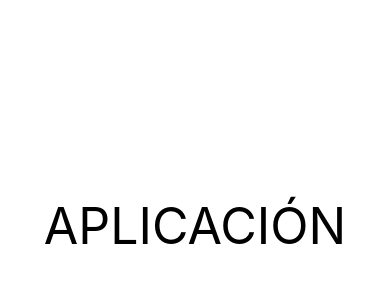
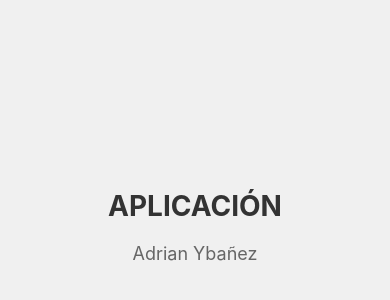
Before and after one commit to jritsqmet/app-mov2-temp, a React Native app: screen / in a window 390 px wide. Shown: the part 196-496 px from the top of the page. Built offline with nearby package versions, Linux system fonts and the light colour scheme.

Commit message:
Actualizacion

```diff
--- a/App.tsx
+++ b/App.tsx
@@ -4,8 +4,8 @@ import { StyleSheet, Text, View } from 'react-native';
 export default function App() {
   return (
     <View style={styles.container}>
-      <Text style={{ fontSize:50}}>APLICACIÓN</Text>
-
+      <Text style={styles.title}>APLICACIÓN</Text>
+      <Text style={styles.subtitle}>Adrian Ybañez</Text>
       <StatusBar style="auto" />
     </View>
   );
@@ -14,8 +14,18 @@ export default function App() {
 const styles = StyleSheet.create({
   container: {
     flex: 1,
-    backgroundColor: '#fff',
+    justifyContent: 'center',
     alignItems: 'center',
-    justifyContent: 'center',
+    backgroundColor: '#f0f0f0', // color de fondo
+  },
+  title: {
+    fontSize: 28,
+    fontWeight: 'bold',
+    marginBottom: 20,
+    color: '#333', // color del texto
+  },
+  subtitle: {
+    fontSize: 18,
+    color: '#666', // color del texto secundario
   },
 });
```
Also changed, not shown: screens/AdrianScreen.tsx (added, +12 -0 lines).
